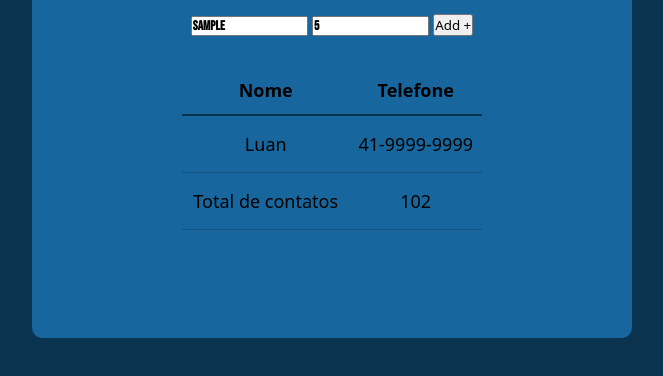
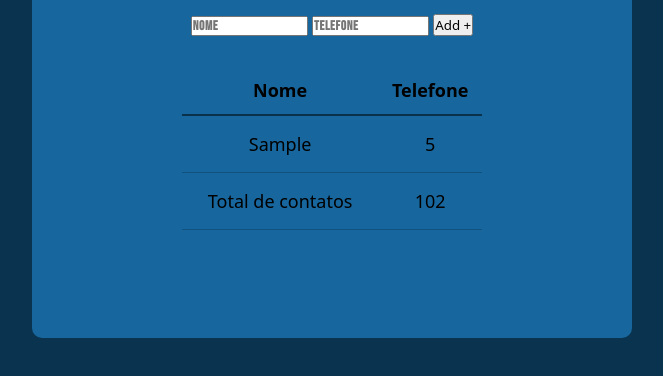
Before and after one commit to Luan-LopS/Desafio-03-Ebac, a plain HTML site: page index.html in a window 1280 px wide. Both pictures are taken after typing "Sample", "5" into the empty fields and a click on the button "Add +". Shown: the part 162-538 px from the top of the page, without its empty margins (308-971 px from the left). Drawn offline with nearby package versions, Linux system fonts and the light colour scheme; a web font is replaced by a local one.

Commit message:
criando logica

```diff
--- a/index.html
+++ b/index.html
@@ -36,10 +36,7 @@
                 </tr>
             </thead>
             <tbody>
-                <tr>
-                    <td>Luan</td>
-                    <td>41-9999-9999</td>
-                </tr>
+
             </tbody>
             <tfoot>
                 <tr>
--- a/script.js
+++ b/script.js
@@ -1,13 +1,44 @@
 const form = document.querySelector('form')
-const ContatoNome = []
+const contatoNome = []
 const numeroContato = []
 
-console.log(form)
+let linhas= ''
+
 
 form.addEventListener('submit',function(e){
     e.preventDefault()
 
+    addLinha()
+    criaTabela()
+})
+
+function addLinha(){
+    const nome = document.getElementById('nome')
+    const fone = document.getElementById('fone')
+
+    if(contatoNome.includes(nome.value)){
+        alert('ja tem')
+    }else if(fone.length <= 9){
+        Alert('Coloque o telefone Valido')
+
+    }else{
+        contatoNome.push(nome.value)
+
+        let linha = `<tr> `
+        linha += `<td> ${nome.value} </td>`
+        linha += `<td> ${fone.value} </td>`
+        linha += `</tr>`
+
+        linhas += linha
+    }
+
+    nome.value = ''
+    fone.value = ''
+}
 
 
 
-})
+function criaTabela(){
+    const tbody = document.querySelector('tbody')
+    tbody.innerHTML = linhas
+}
--- a/style.css
+++ b/style.css
@@ -30,11 +30,12 @@ header{
 form input{
     font-family: 'Bebas Neue', sans-serif;
     font-weight: bold;
+    letter-spacing: 0.6px;
 }
 
 .container{
     margin: 100px auto;
-    height: 50vh;
+    min-height: 50vh;
     max-width: 600px;
     background-color: #17679E;
     border-radius: 10px;
```
